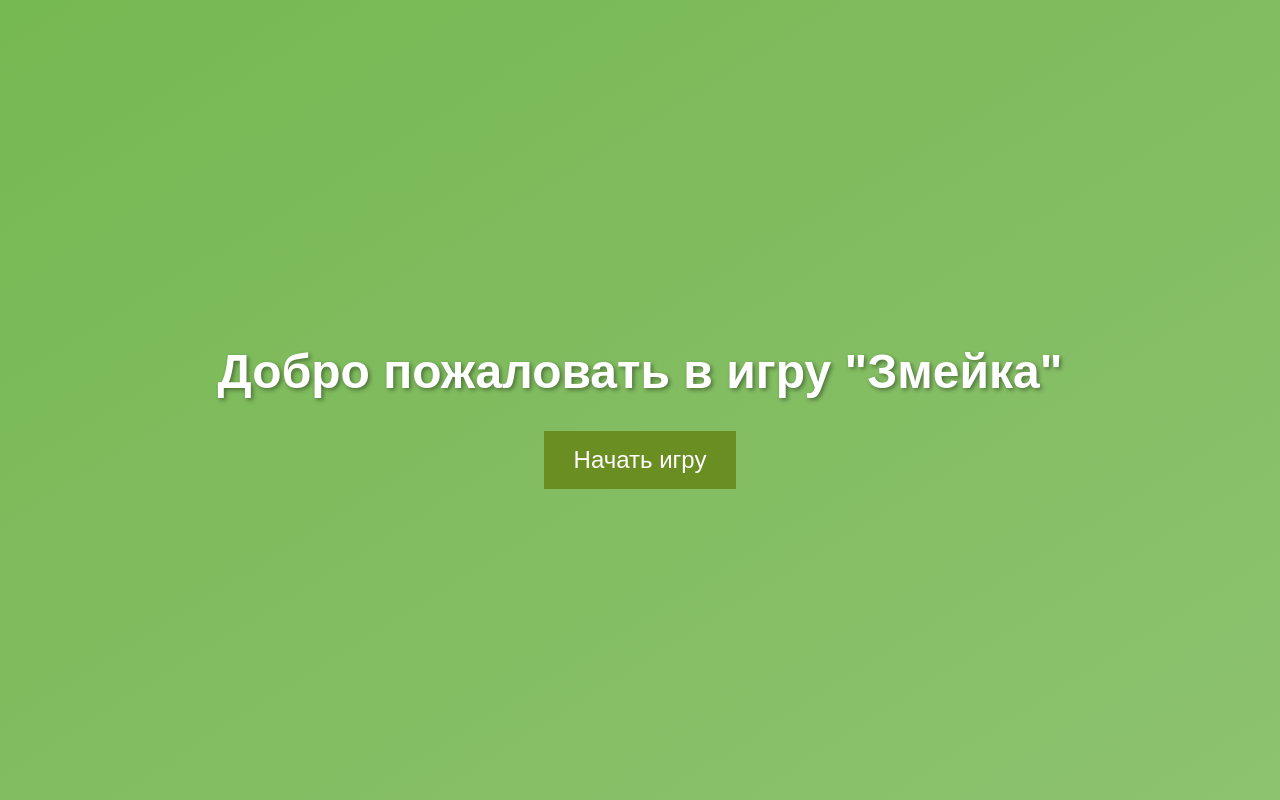
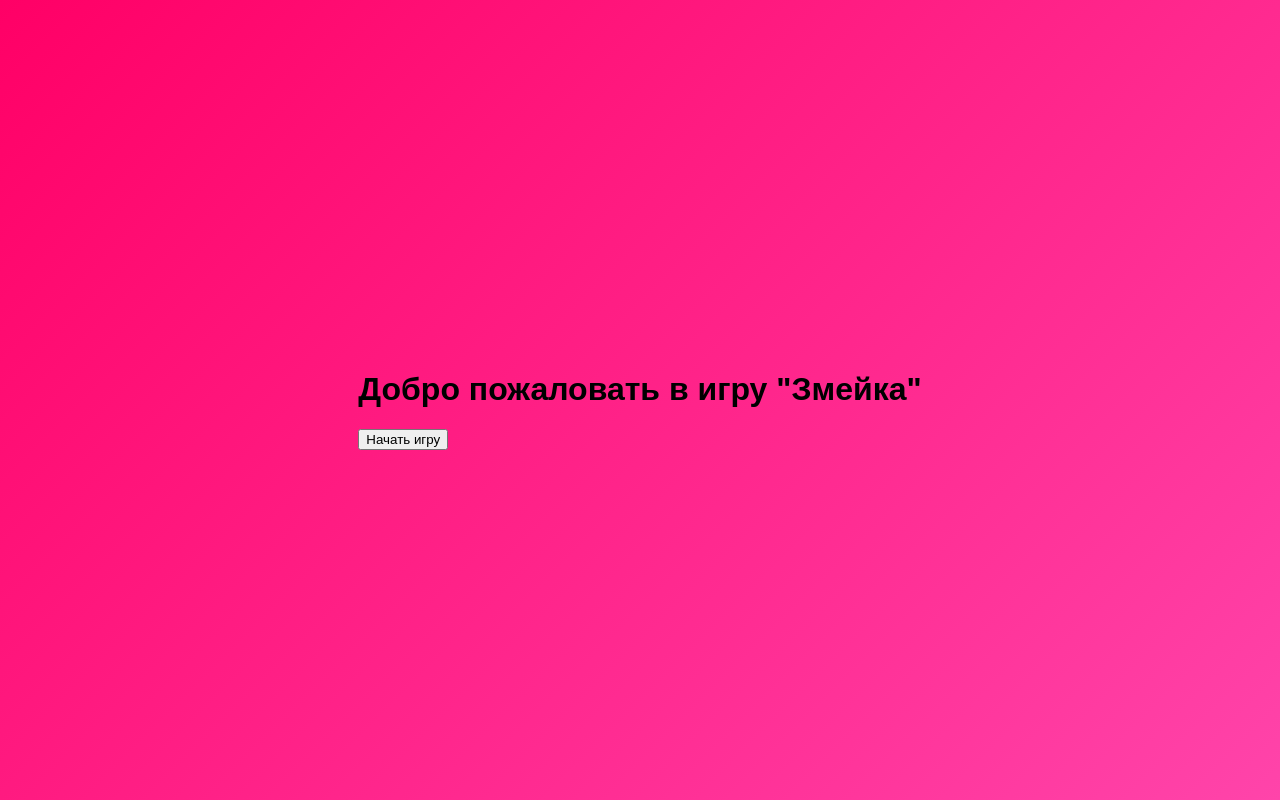
Before and after one commit to Jeyrakh/snake-game, a plain HTML site: page index.html in a window 1280 px wide. Drawn offline with Linux system fonts and the light colour scheme.

Commit message:
Update style.css

```diff
--- a/style.css
+++ b/style.css
@@ -1,41 +1,40 @@
-body, html {
-    margin: 0;
-    padding: 0;
-    width: 100%;
-    height: 100%;
+body {
     display: flex;
     justify-content: center;
     align-items: center;
-    background: linear-gradient(to bottom right, #76b852, #8DC26F);
+    height: 100vh;
+    margin: 0;
+    background: linear-gradient(135deg, #f06, #f4a);
     font-family: 'Arial', sans-serif;
 }
 
-#menu, #game {
+.container {
     text-align: center;
+    user-select: none;
 }
 
-h1 {
-    font-size: 3em;
-    color: white;
-    text-shadow: 2px 2px 4px rgba(0, 0, 0, 0.4);
+.canvas {
+    border: 1px solid #000;
+    box-shadow: 0 0 10px rgba(0, 0, 0, 0.2);
+    margin-top: 20px;
 }
 
-button {
-    background-color: #6b8e23;
+.btn {
+    background-color: #4caf50;
+    color: white;
+    padding: 15px 32px;
+    text-align: center;
+    text-decoration: none;
+    display: inline-block;
+    font-size: 16px;
+    margin: 4px 2px;
+    cursor: pointer;
+    border-radius: 12px;
     border: none;
-    padding: 15px 30px;
-    font-size: 1.5em;
-    color: white;
-    cursor: pointer;
-    transition: background-color 0.3s;
+    -webkit-transition-duration: 0.4s; /* Safari */
+    transition-duration: 0.4s;
 }
 
-button:hover {
-    background-color: #556b2f;
+.btn:hover {
+    background-color: #45a049;
 }
-
-canvas {
-    margin-top: 20px;
-    border: 2px solid white;
-    box-shadow: 0 0 10px rgba(0, 0, 0, 0.5);
-}
```
